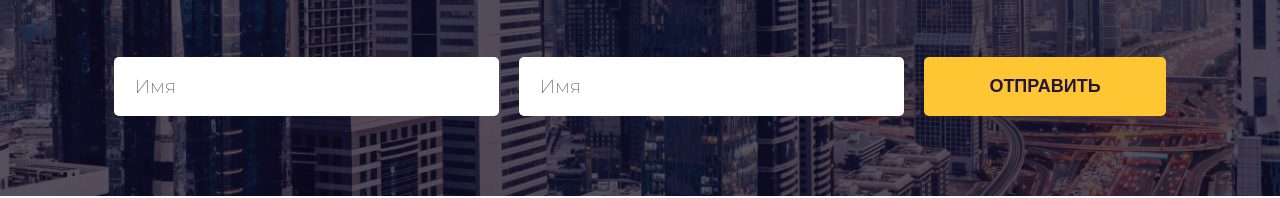
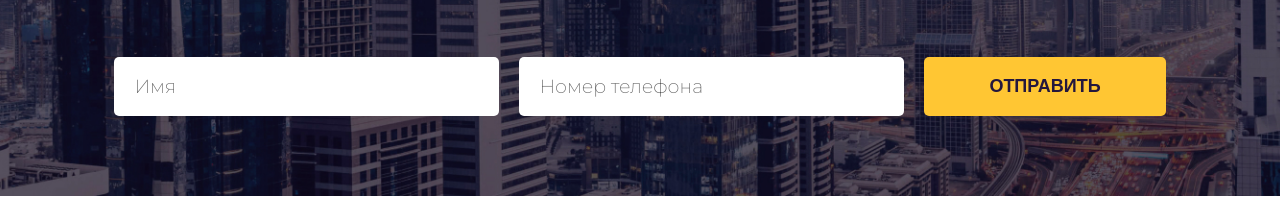
Before and after one commit to odinnadcatbl1/GoldenPropertySolution, a website: page src/index.html in a window 1280 px wide. Shown: the part 3794-3992 px from the top of the page. Drawn offline with nearby package versions, Linux system fonts and the light colour scheme; files that its build step writes are made by us from their sources.

Commit message:
fixed placeholder

```diff
--- a/src/index.html
+++ b/src/index.html
@@ -154,7 +154,7 @@ title: Home
     <div class="consultation__subtitle">по недвижимости в Дубае</div>
     <div class="consultation__actions">
         <input type="text" class="form__input" placeholder="Имя">
-        <input type="text" class="form__input" placeholder="Имя">
+        <input type="text" class="form__input" placeholder="Номер телефона">
         <button class="consultation__button">Отправить</button>
     </div>
 </div>
```
